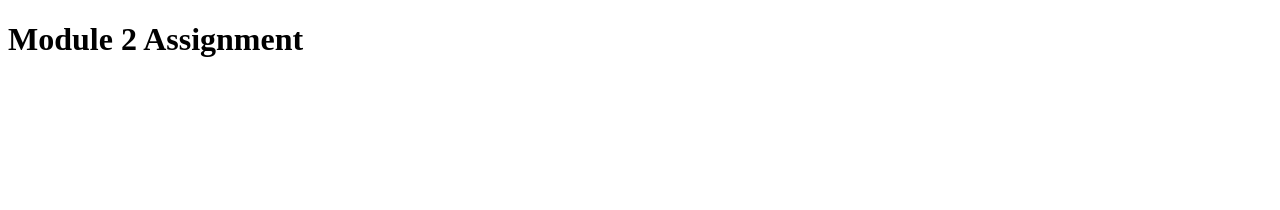
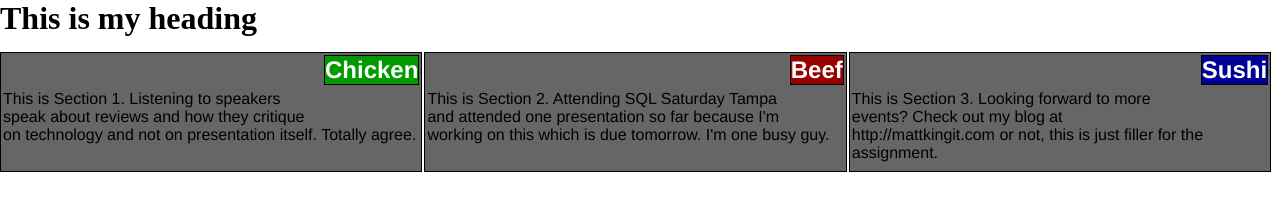
Before and after one commit to mlkingsql/mattkingit, a plain HTML site: page site/Mod2Assign/index.html in a window 1280 px wide. Drawn offline with Linux system fonts and the light colour scheme.

Commit message:
Assignment 2 submital

```diff
--- /dev/null
+++ b/site/Mod2Assign/css/styles.css
@@ -0,0 +1,106 @@
+* {
+  box-sizing: border-box;
+  margin: 0;
+  padding: 0;
+}
+
+/* Simple Responsive Framework. */
+.row {
+  width: 100%;
+}
+
+.container{
+  padding: 2px;
+  overflow: auto;
+}
+
+#title1 {
+  background-color: #009900;
+}
+
+#title2 {
+  background-color: #990000;
+}
+
+#title3 {
+  background-color: #000099;
+}
+
+h1 {
+  margin-bottom: 15px;
+  overflow: auto;
+}
+h2{
+  position:relative;
+  float:right;
+  top:0px;
+  left:0px;
+  border:1px solid black;
+  color: white;
+}
+
+p{
+  position:relative;
+  top:35px;
+}
+
+section {
+  position: relative;
+  font-family: Helvetica;
+  width:400px;
+  height:120px;
+  margin-bottom: 5px;
+  margin-right: 2px;
+  border: 1px solid black;
+  background-color: #666666;
+  padding:2px;
+  overflow: auto;
+}
+
+
+
+/********** Large devices only **********/
+@media (min-width: 992px) {
+  #section1, #section2, #section3
+  {
+    float:left;
+    margin-bottom: 4px;
+    border: 1px solid black;
+    padding:2px;
+
+  }
+
+  #section1{
+    width:33%;
+  }
+
+  #section2{
+    width:33%;
+  }
+
+  #section3{
+    width:33%;
+  }
+}
+
+/********** Medium devices only **********/
+@media (min-width: 768px) and (max-width: 991px) {
+  #section1, #section2, #section3
+  {
+    float:left;
+    margin-bottom: 5px;
+    border: 1px solid black;
+  }
+
+  #section1{
+    width:49%;
+  }
+  #section2{
+    width:49%;
+  }
+  #section3{
+    width:98%;
+  }
+}
+
+/********** Mobile devices only **********/
--- a/site/Mod2Assign/index.html
+++ b/site/Mod2Assign/index.html
@@ -1,9 +1,27 @@
-<!DOCTYPE html>
+<!doctype html>
 <html>
-<head>
-	<title>Module 2 Assignment</title>
-</head>
-<body>
-<h1> Module 2 Assignment <h2>
-</body>
+
+  <head>
+    <title>Assignment 2 - Matthew King</title>
+    <link rel="stylesheet" href="css/styles.css">
+  </head>
+
+  <body>
+    <h1 id="heading">This is my heading</h1>
+
+    <div id="container">
+        <section id="section1">
+        <h2 id="title1">Chicken</h2>
+          <p>This is Section 1. Listening to speakers speak about reviews and how they critique on technology and not on presentation itself.  Totally agree.</p>
+        </section>
+        <section id="section2">
+        <h2 id="title2">Beef</h2>
+          <p>This is Section 2. Attending SQL Saturday Tampa and attended one presentation so far because I'm working on this which is due tomorrow.  I'm one busy guy.</p>
+        </section>
+        <section id="section3">
+        <h2 id="title3">Sushi</h2>
+          <p>This is Section 3. Looking forward to more events? Check out my blog at http://mattkingit.com or not, this is just filler for the assignment.</p>
+        </section>
+    </div>
+  </body>
 </html>
```
